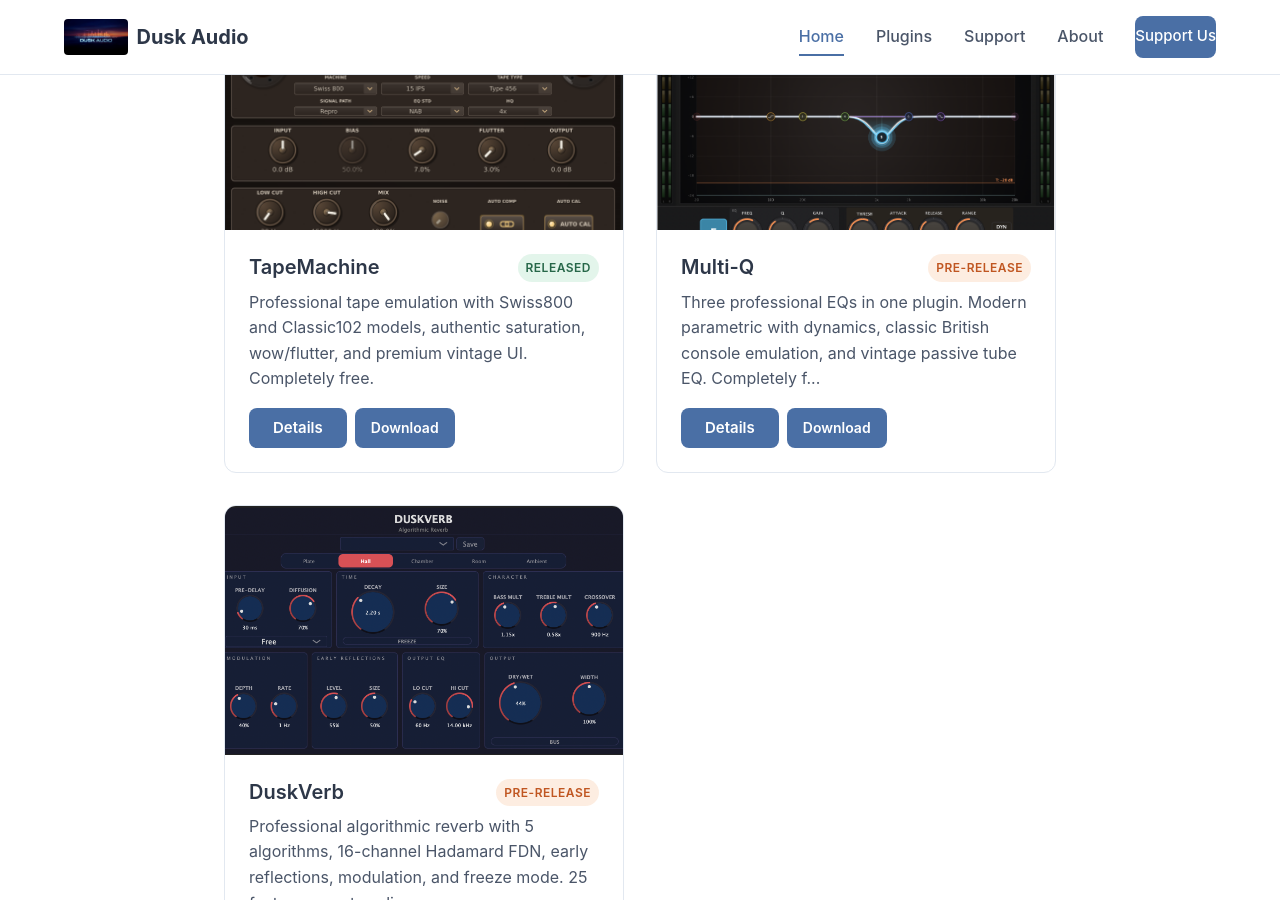
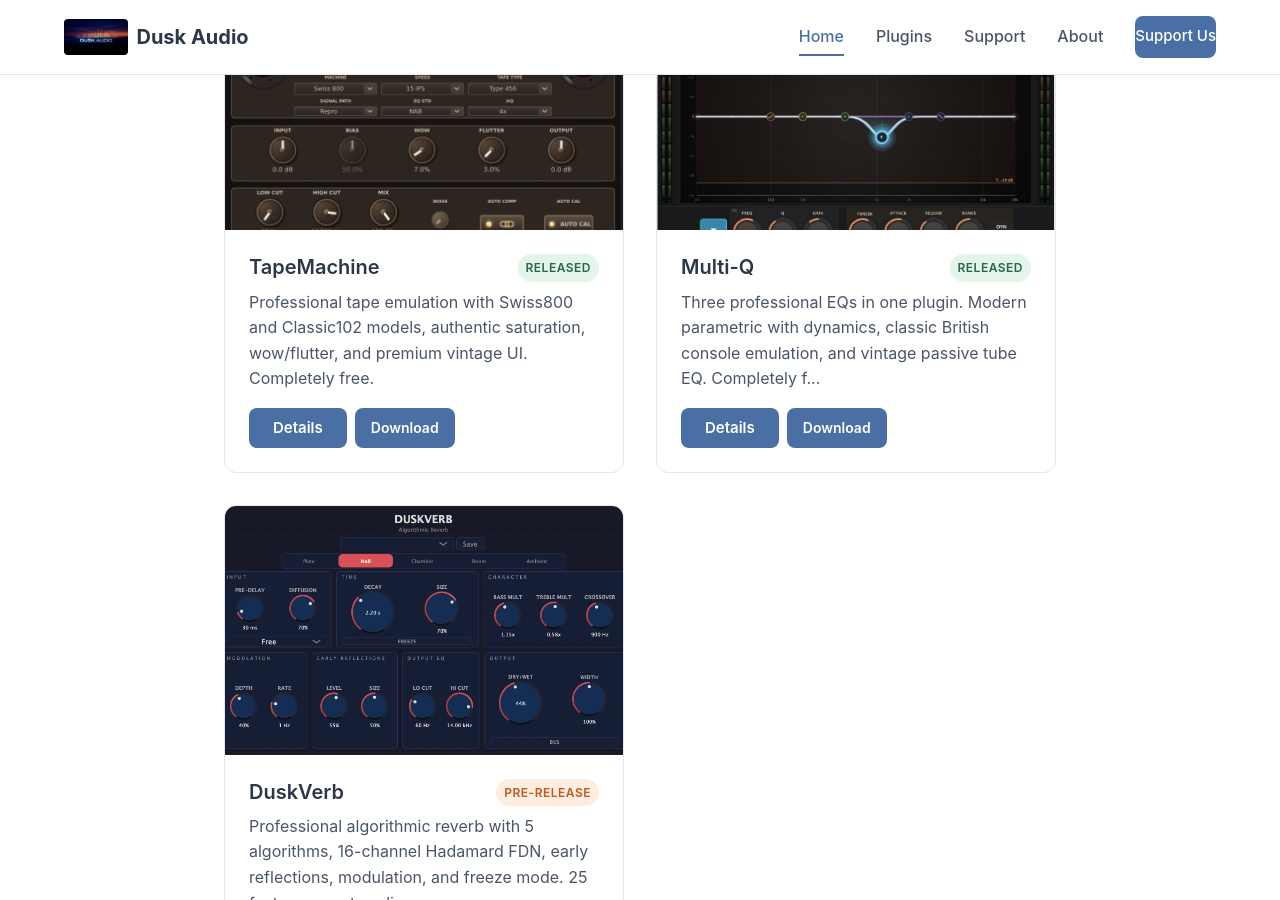
Before and after one commit to dusk-audio/dusk-audio.github.io, a Jekyll site: the page built from index.md, in a window 1280 px wide and 900 px high, scrolled down 1450 px. Built offline with Jekyll 4.4.1, drawn with Linux system fonts in a browser that asks for light colours.

Commit message:
Update Multi-Q to v0.10.1

```diff
--- a/_data/plugins.yml
+++ b/_data/plugins.yml
@@ -50,7 +50,7 @@
   tagline: Universal EQ — Digital, British Console, and Tube
   description: Three professional EQs in one plugin. Modern parametric with dynamics,
     classic British console emulation, and vintage passive tube EQ. Completely free.
-  status: pre-release
+  status: released
   featured: true
   version: 0.10.1
 - name: DuskVerb
```
